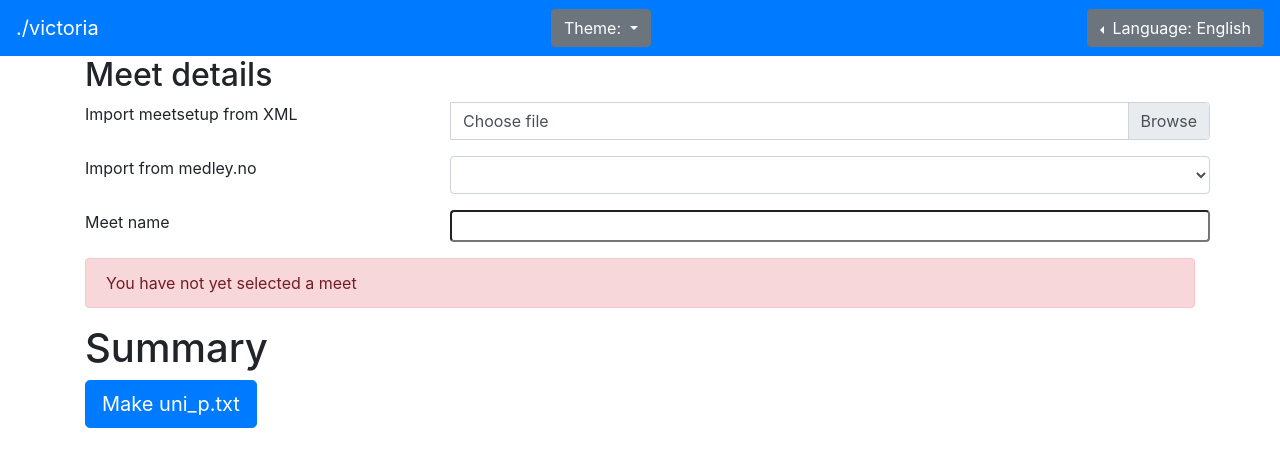
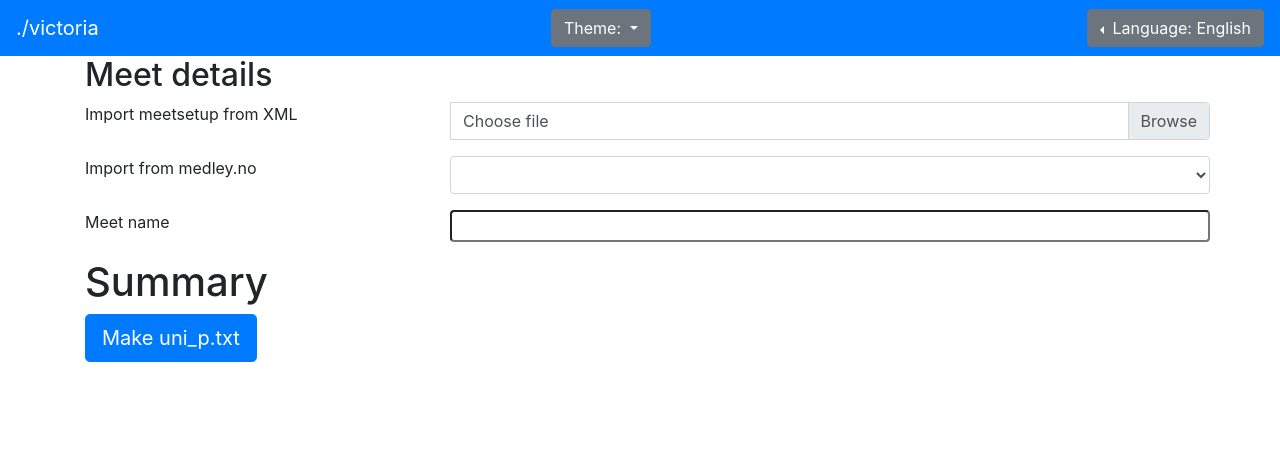
Before and after one commit to Balonbal/dot-slash-victoria, a Jekyll site: the page built from tools/uni_p.html, in a window 1280 px wide. Shown: the top 467 px of the page. Built offline with Jekyll 4.4.1, drawn with Linux system fonts in a browser that asks for light colours; nearby versions of some CDN libraries.

Commit message:
Removed warnings for now. The app does not look nice when you see a warning before you have even started doing anything

```diff
--- a/js/uni_p.js
+++ b/js/uni_p.js
@@ -43,7 +43,6 @@ function importMeet(data) {
 			meetData = meet;
 
 			$(".personRow, .teamRow, .edit").remove();
-			document.getElementById("noMeet").classList.add("hidden");
 			document.getElementById("clubSettings").classList.remove("hidden");
 			document.getElementById("meetName").value = meetData.name;
 
--- a/tools/uni_p.html
+++ b/tools/uni_p.html
@@ -33,9 +33,6 @@ modals: [uni_p-change-meet.html, uni_p-importing.html]
 		</div>
 	</section>
 
-</div>
-<div class="container" id="noMeet">
-	<div class="alert alert-danger t">You have not yet selected a meet</div>
 </div>
 <section id="clubSettings" class="container hidden">
 	<h3 class="t">Club settings</h3>
```
